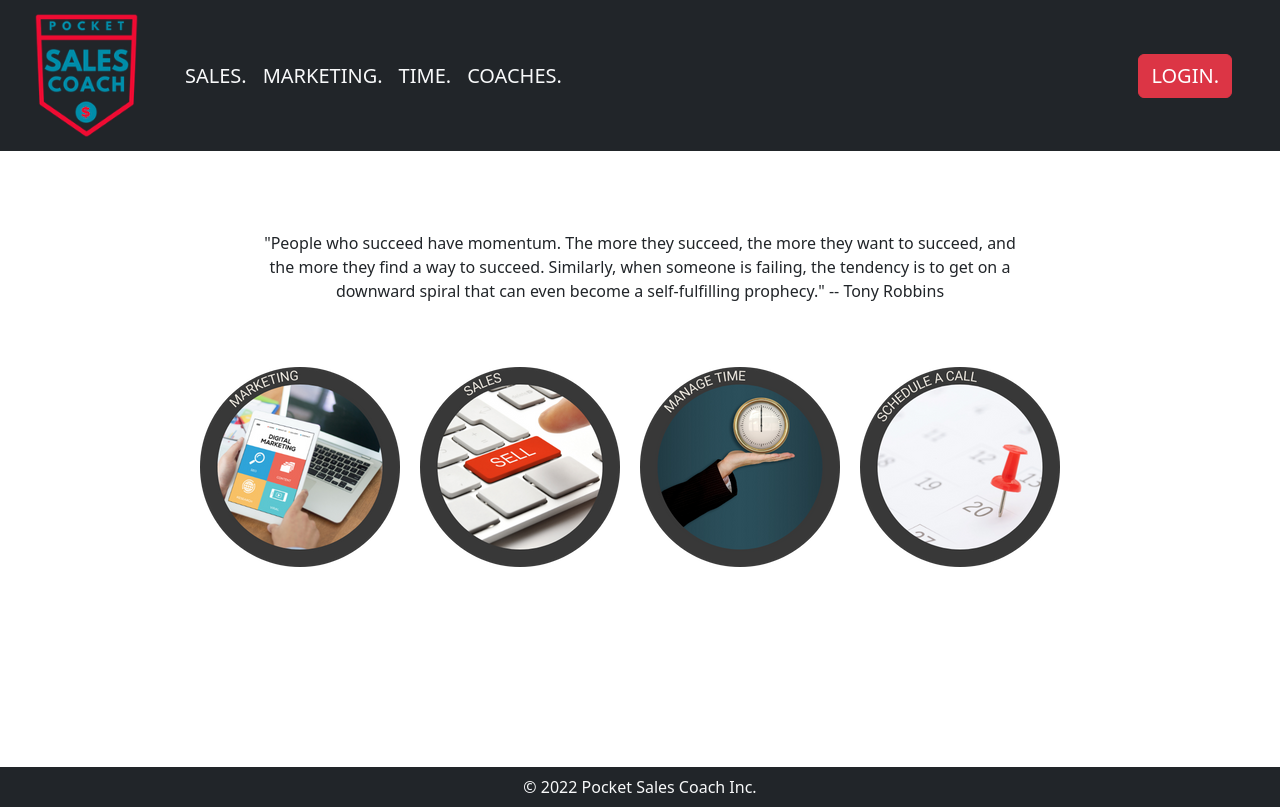
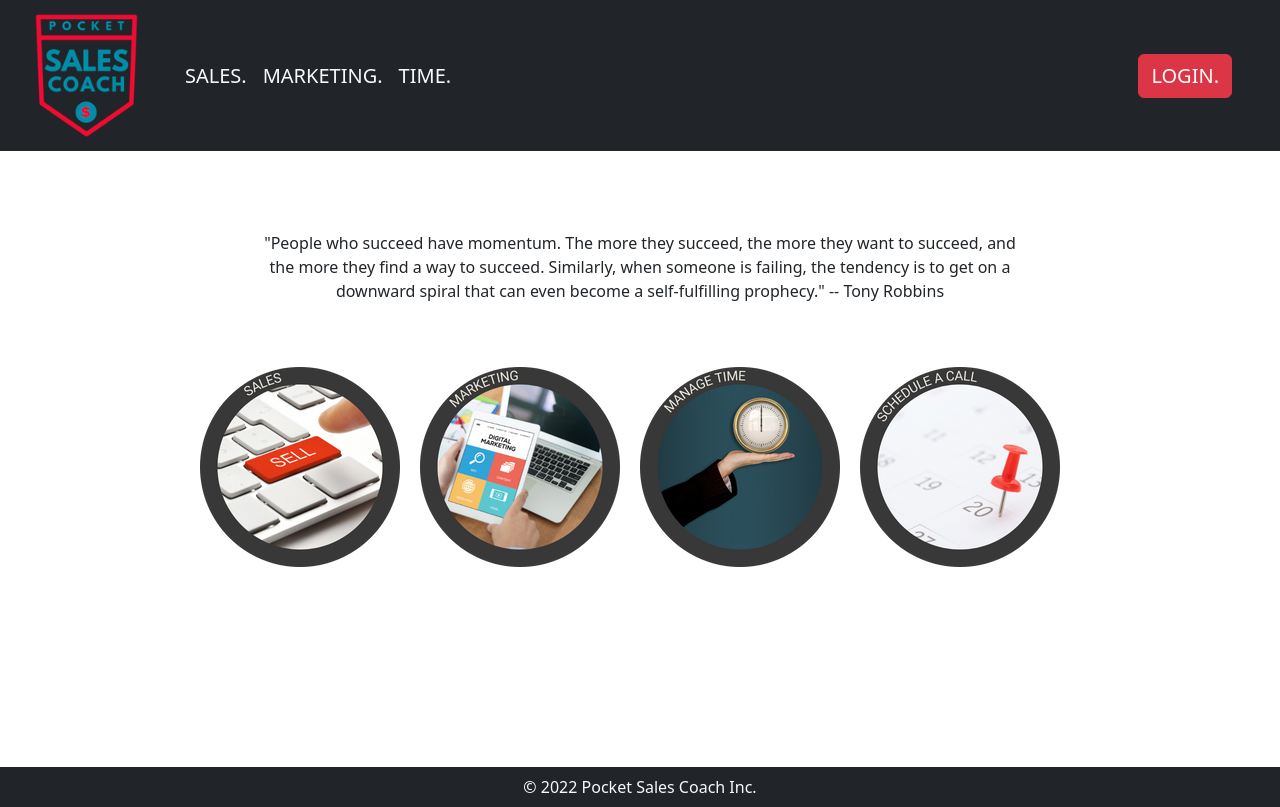
Before and after one commit to BrandyM98/pocket-sales-coach, a React (Create React App) app in the folder client/: page / in a window 1280 px wide. Built offline with nearby package versions, Linux system fonts and the light colour scheme; no server answers.

Commit message:
hid coaches link in navbar unless logged in. also swapped icon links in body of home page to match navbar

```diff
--- a/client/src/components/Navbar/index.js
+++ b/client/src/components/Navbar/index.js
@@ -28,12 +28,18 @@ function CollapsibleExample() {
             <Nav.Link href="/course/635a6f921c253cacc94f1d4d" className='fs-5 text-light'>SALES.</Nav.Link>
             <Nav.Link href="/course/635a6f921c253cacc94f1d4c" className='fs-5 text-light' >MARKETING.</Nav.Link>
             <Nav.Link href="/course/635a6f921c253cacc94f1d4e" className='fs-5 text-light'>TIME.</Nav.Link>
+            {!Auth.loggedIn()
+              ? (
+              <Nav.Link href=""></Nav.Link>
+            ) : (
             <Nav.Link href="/coach" className='fs-5 text-light'>COACHES.</Nav.Link>
+            )
+            }
 
           </Nav>
         </Container>
 
-        { !Auth.loggedIn()
+        {!Auth.loggedIn()
           ? (
             <Nav>
               <Button to='Login' variant="danger" href="/login" className='fs-5 me-5'>LOGIN.</Button>
--- a/client/src/pages/Home.js
+++ b/client/src/pages/Home.js
@@ -36,20 +36,20 @@ const Home = () => {
       </p>
 
       <section className="images flex-wrap justify-content-space-between align-items-center text-center pt-5">
+        <Link to="/course/635a6f921c253cacc94f1d4d">
+          <img
+            width="200"
+            alt="sales"
+            style={{ marginRight: "20px" }}
+            src={sales}
+          />
+        </Link>
         <Link to="/course/635a6f921c253cacc94f1d4c">
           <img
             width="200"
             alt="marketing"
             style={{ marginRight: "20px" }}
             src={marketing}
-          />
-        </Link>
-        <Link to="/course/635a6f921c253cacc94f1d4d">
-          <img
-            width="200"
-            alt="sales"
-            style={{ marginRight: "20px" }}
-            src={sales}
           />
         </Link>
         <Link to="/course/635a6f921c253cacc94f1d4e">
```
